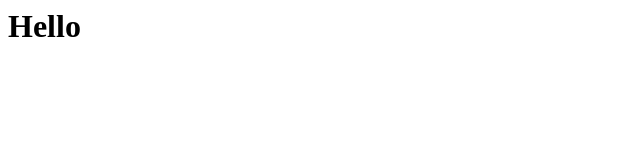
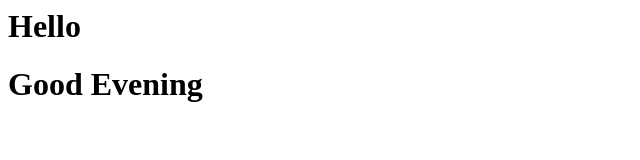
Before and after one commit to DakshJain25/Jenkins, a plain HTML site: page index.html in a window 1280 px wide. Shown: the whole page, without its empty margins (0-640 px from the left). Drawn offline with Linux system fonts and the light colour scheme.

Commit message:
Update index.html

```diff
--- a/index.html
+++ b/index.html
@@ -1 +1,2 @@
 <h1> Hello </h1>
+<h1> Good Evening</h1>
```
